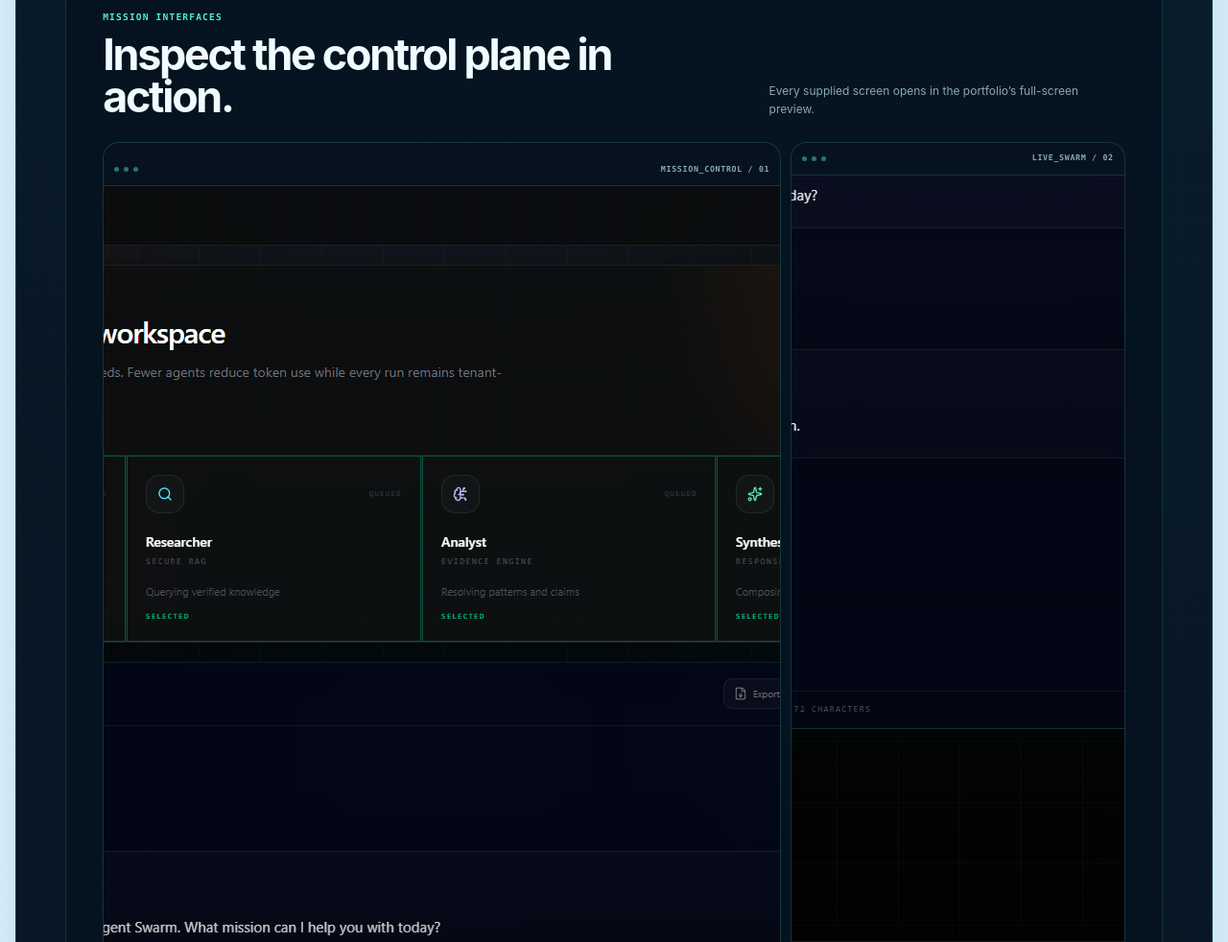
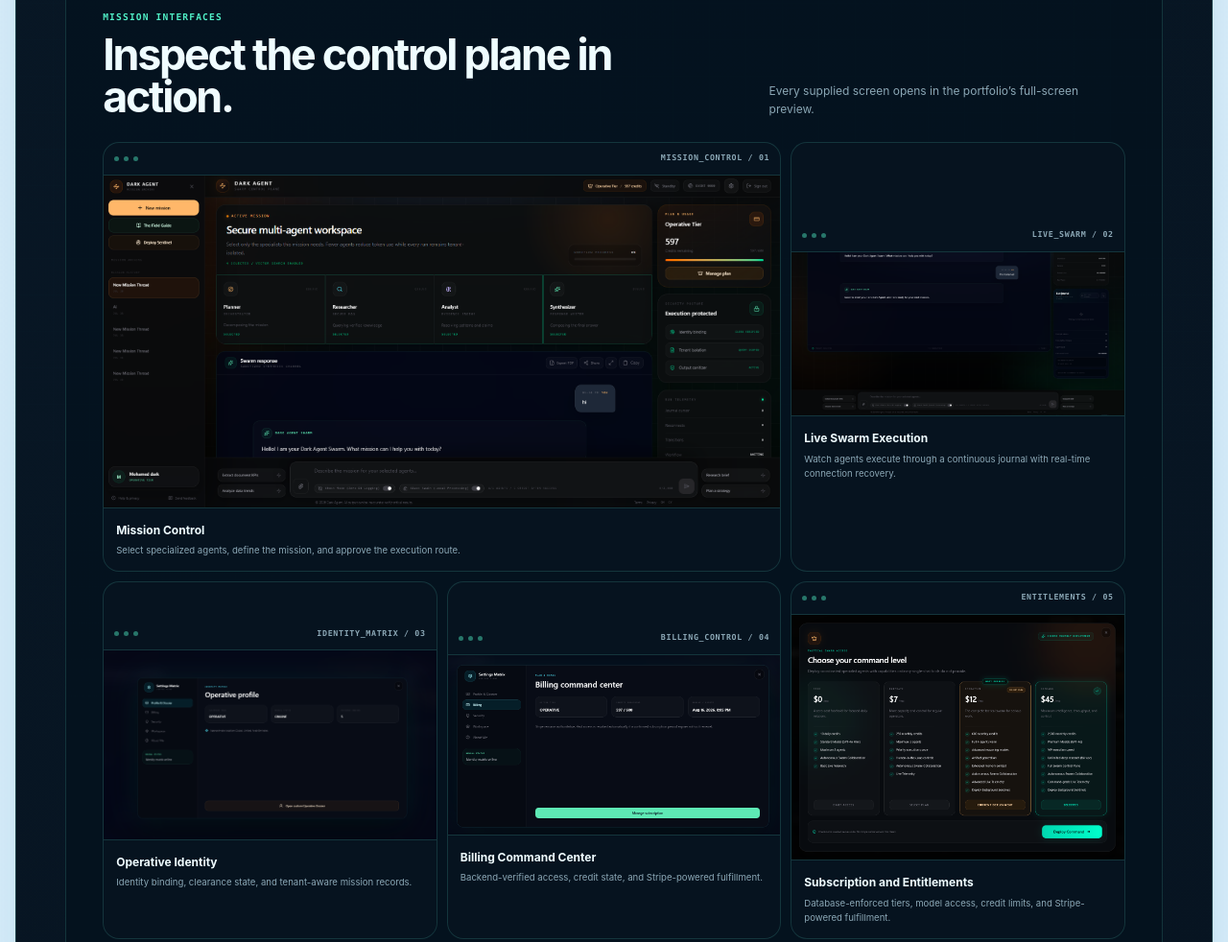
Before and after one commit to mohamedbassam-1/mohamed-bassam-portfolio, a plain HTML site: page index.html in a window 1280 px wide. Shown: the part 10575-11557 px from the top of the page at 96% size. Drawn offline with Linux system fonts and the light colour scheme; animation ran at ten frames a second.

Commit message:
Fix Dark Agent gallery proportions

```diff
--- a/styles.css
+++ b/styles.css
@@ -3627,8 +3627,9 @@ body.ice .dark-agent-section {
 
 .dark-agent-shot img {
   width: 100%;
-  aspect-ratio: 16 / 10;
-  object-fit: cover;
+  height: auto;
+  aspect-ratio: auto;
+  object-fit: contain;
   object-position: top center;
 }
 
```
